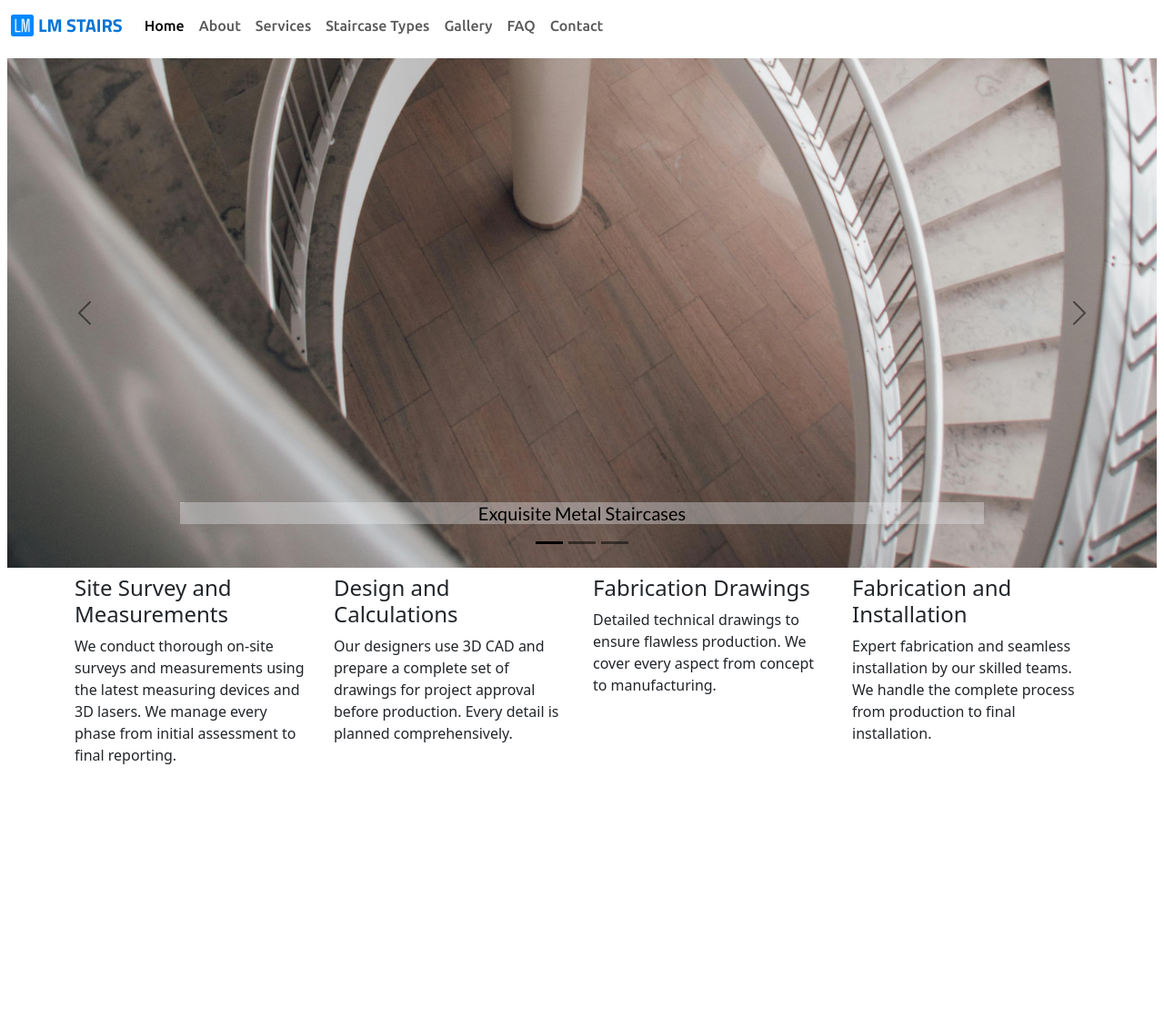
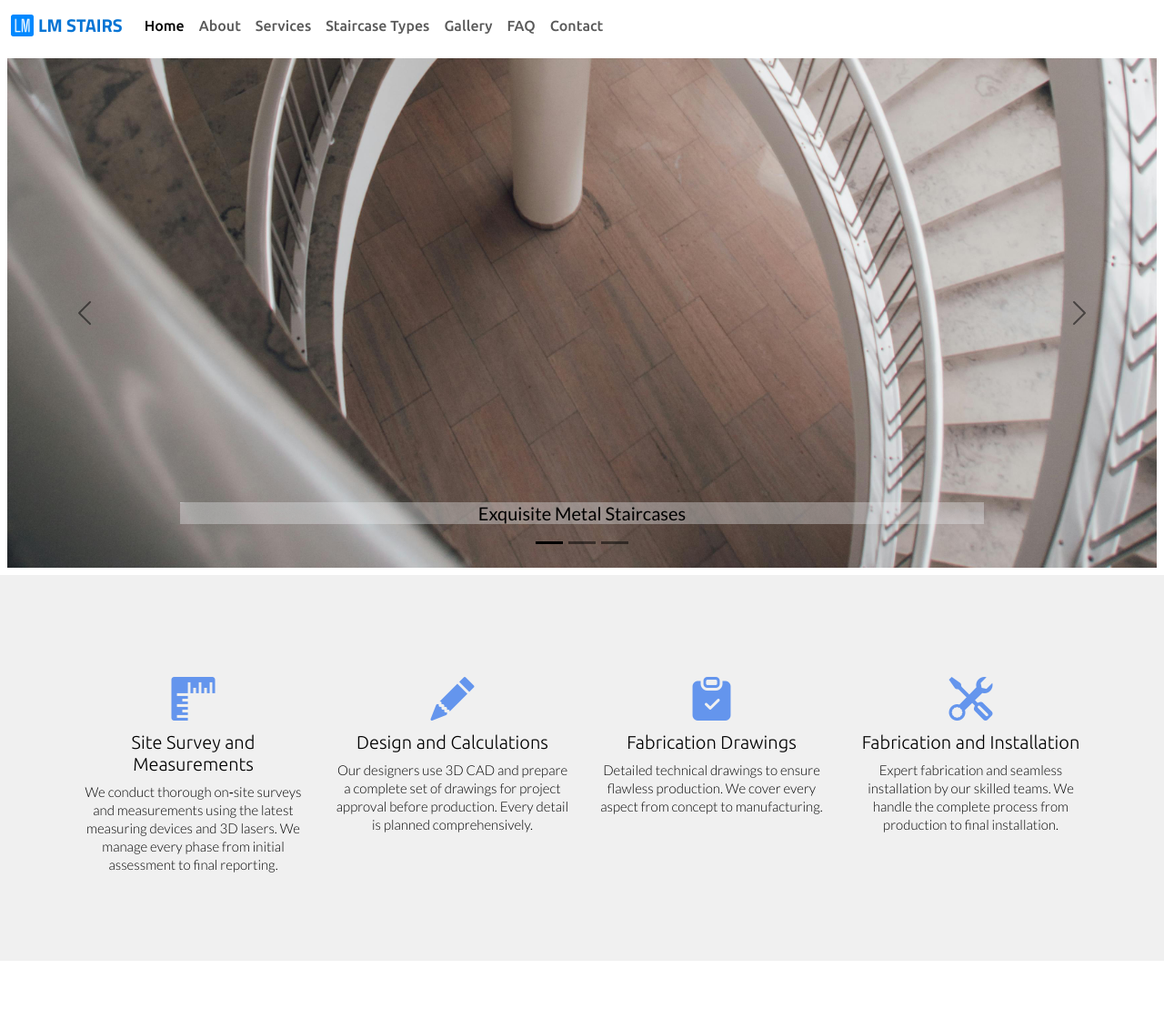
Before and after one commit to SerraKD/lm-london, a Django app: page / in a window 1280 px wide. Shown: the whole page at 91% size. Before the commit the page ends 840 px from the top, so only its background shows below. Run offline with Django 5.2, Linux system fonts and the light colour scheme.

Commit message:
add services section styles

```diff
--- a/steelbusiness/static/css/style.css
+++ b/steelbusiness/static/css/style.css
@@ -1,11 +1,23 @@
 /* Google fonts */
 @import url('https://fonts.googleapis.com/css2?family=Lato:ital,wght@0,100;0,300;0,400;0,700;0,900;1,100;1,300;1,400;1,700;1,900&family=Titillium+Web:ital,wght@0,200;0,300;0,400;0,600;0,700;0,900;1,200;1,300;1,400;1,600;1,700&family=Ubuntu:ital,wght@0,300;0,400;0,500;0,700;1,300;1,400;1,500;1,700&display=swap');
+@import url("https://cdn.jsdelivr.net/npm/bootstrap-icons@1.11.3/font/bootstrap-icons.min.css");
 
 /* Asterisk wildcard selector */
 * {
     padding: 0;
     margin: 0;
     box-sizing: border-box;
+}
+
+body {
+    overflow-x: hidden;
+    font-family: 'Lato', sans-serif;
+}
+
+
+p {
+    font-size: 13px;
+    line-height: 21px;
 }
 
 /* Navbar styles */
@@ -44,3 +56,112 @@
     max-width: 100%;
     /* object-fit: fill; */
 }
+
+/* Services section     */
+
+.feature-section {
+    padding-top: 100px;
+    background: #f0f0f0;
+}
+
+.feature, .feature-2, .feature-3 {
+    padding-bottom: 80px;
+}
+
+.feature, .feature-3 {
+    text-align: center;
+}
+.feature h4,
+.feature-3 h4 {
+    font-size: 20px;
+    color: #000000;
+    font-weight: 300;
+    font-family: 'Ubuntu', sans-serif;
+}
+
+.feature-2 h4{
+    font-size: 18px;
+    color: #000000;
+    padding-bottom: 10px;
+    font-weight: 400;
+    font-family: 'Ubuntu', sans-serif;
+}
+
+.feature p,
+.feature-2 p,
+.feature-3 p {
+    color: #020202;
+    font-size: 15px;
+    line-height: 20px;
+    font-weight: 300;
+    font-family: 'Lato', sans-serif;
+}
+
+.feature i,
+.feature-3 i {
+    font-size:2.5em;
+    width: 80px;
+    height: 80px;
+   padding:25px;
+    margin-bottom: 10px;
+   position: relative;
+}
+
+.feature i {
+    color:#fff;
+	box-shadow: 0 0 0 30px transparent;
+	-webkit-transform: translate3d(2, 2, 2);
+	-moz-transform: translate3d(2, 2, 2);
+	-o-transform: translate3d(2, 2, 2);
+	transform: translate3d(2, 2, 2);
+	-webkit-transition: box-shadow .6s ease-in-out;
+	-moz-transition: box-shadow .6s ease-in-out;
+	-o-transition: box-shadow .6s ease-in-out;
+	transition: box-shadow .6s ease-in-out;
+}
+.no-touch .feature:hover i,
+	.no-touch .feature:active i,
+	.no-touch .feature:focus i {
+
+		-webkit-transition: box-shadow .4s ease-in-out;
+		-moz-transition: box-shadow .4s ease-in-out;
+		-o-transition: box-shadow .4s ease-in-out;
+		transition: box-shadow .4s ease-in-out;
+}
+
+.feature-3 i {
+    transition: all 0.3s;
+    -webkit-transition: all 0.3s;
+    -moz-transition: all 0.3s;
+    -o-transition: all 0.3s;
+}
+
+.feature-3:hover .border {
+    margin: 0 35%;
+}
+
+.feature-2 i {
+   font-size:2.5em;
+    color: #fff;
+    width: 70px;
+    height: 70px;
+   padding:20px;
+   position: relative;
+
+}
+
+.feature-2 .media-body {
+    margin-left: 25px !important;
+}
+
+.feature-2 .border {
+    margin-top: 20px;
+    margin-left: 49.999%;
+    margin-right: 49.999%;
+	border-color: #fff;
+}
+
+.feature-2:hover .border {
+    margin-left: 0%;
+    margin-right: 0%;
+}
```
Also changed, not shown: 1 other file.
